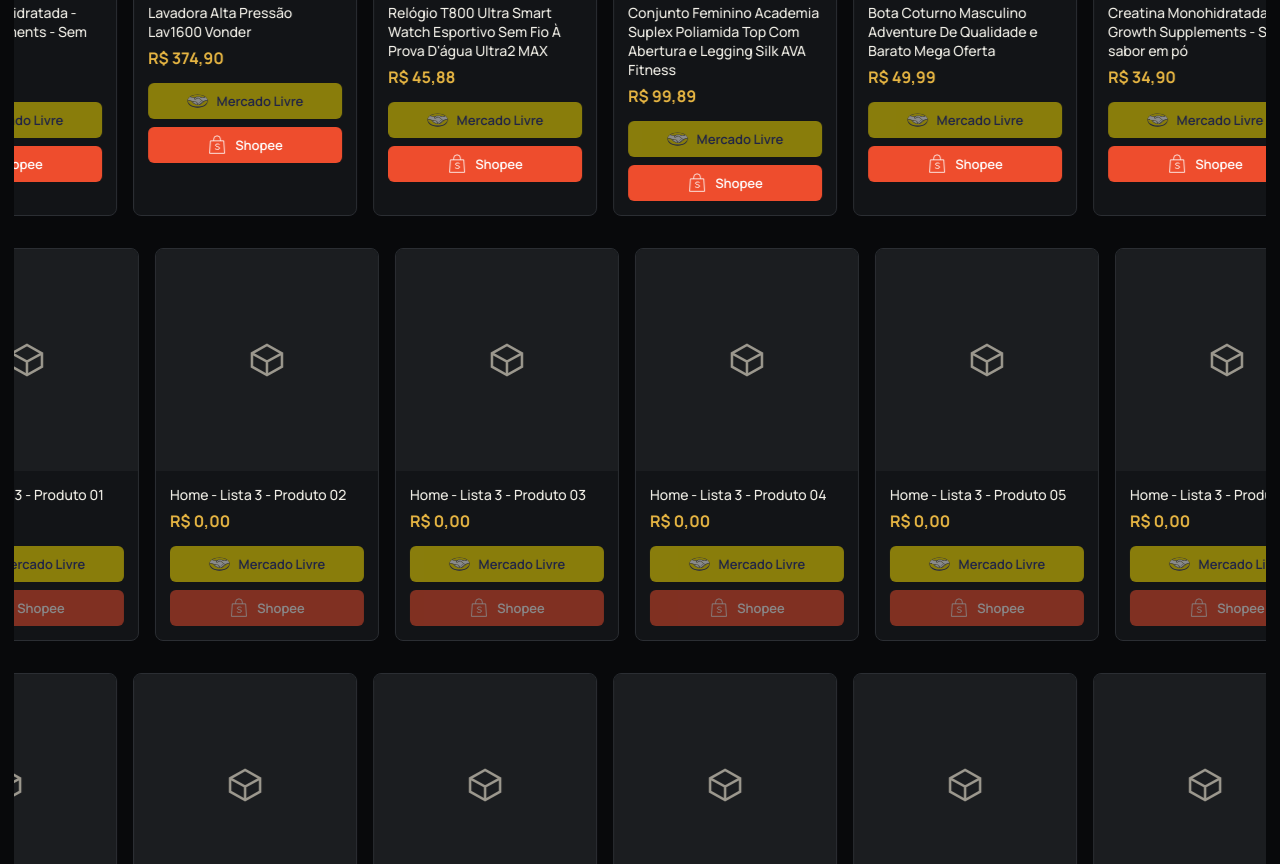
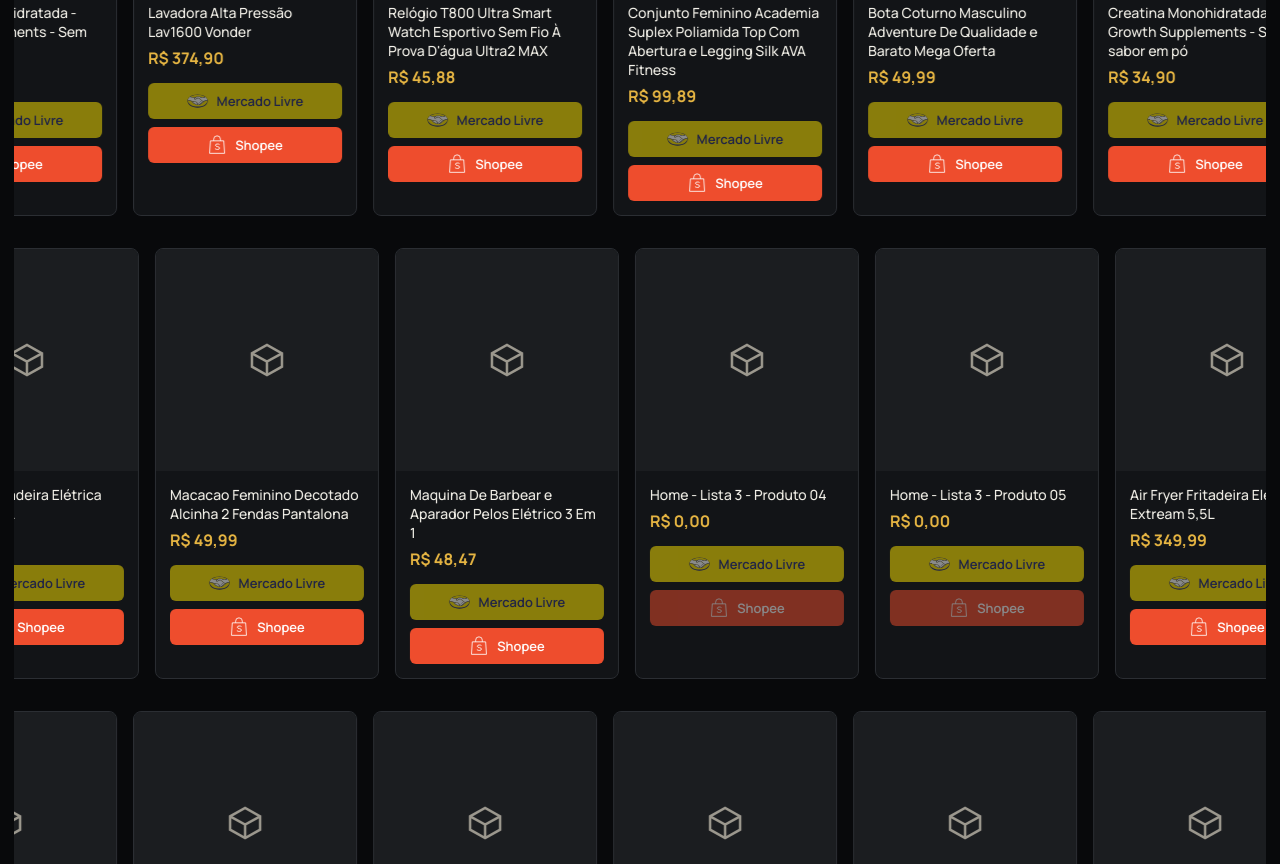
Before and after one commit to WeskleyGrr/Verticetestev6, a plain HTML site: page index.html in a window 1280 px wide. Shown: the part 1335-2199 px from the top of the page. Drawn offline with nearby package versions, Linux system fonts and the light colour scheme.

Commit message:
Update index.html

```diff
--- a/index.html
+++ b/index.html
@@ -116,7 +116,7 @@
     [
     { nome: "Parafusadeira Furadeira 25V Nakasaki Sem Fio a Bateria Profissional Kit Completo com Maleta", preco: "R$ 82,65", imagem: "https://i.postimg.cc/m2jK01ZF/Parafusadeira.jpg", mercadolivre: "COLE_AQUI_O_LINK_DO_MERCADO_LIVRE", shopee: "https://s.shopee.com.br/3g4YAbyegx" }, // Home L1 01
     { nome: "Kit Estética Automotiva Vonixx V-Floc Tok Final Intense 240ml Pneu Pretinho Pano Pincel E Aplicador  ", preco: "R$ 86,90", imagem: "https://i.postimg.cc/WtcpCF2b/kit-vonnix.jpg", mercadolivre: "COLE_AQUI_O_LINK_DO_MERCADO_LIVRE", shopee: "https://s.shopee.com.br/7KxqXujxpl" }, // Home L1 02
-    { nome: "Fone Bluetooth Sem Fio TWS Macaron", preco: "R$ 38,54", imagem: "https://i.postimg.cc/QMvCGxkf/fone-jbl.jpg", mercadolivre: "COLE_AQUI_O_LINK_DO_MERCADO_LIVRE", shopee: "https://s.shopee.com.br/5AtLye9UwF" }, // Home L1 03
+    { nome: "Fone Bluetooth Sem Fio TWS Macaron", preco: "R$ 38,54", imagem: "https://i.postimg.cc/QMvCGxkf/fone-jbl.jpg", mercadolivre: "https://meli.la/2gHa9wD", shopee: "https://s.shopee.com.br/5AtLye9UwF" }, // Home L1 03
     { nome: "Jogo De Panelas 10 Peças Antiaderente Conjunto Frigideira Fervedor tampa de vidro Cor Coffee Cappuccino Kit Talheres", preco: "R$ 199.99", imagem: "https://i.postimg.cc/c1wmzvMF/kit-panelas.jpg", mercadolivre: "COLE_AQUI_O_LINK_DO_MERCADO_LIVRE", shopee: "https://s.shopee.com.br/30orPKneNv" }, // Home L1 04
     { nome: "Inova Bateria Portátil Power Bank 20.000mah/10.000mah Universal carregador 22,5W Com Displaya Visor do nível da bateria", preco: "R$ 113,90", imagem: "https://i.postimg.cc/3JyK7HNb/carregador-portatil.jpg", mercadolivre: "COLE_AQUI_O_LINK_DO_MERCADO_LIVRE", shopee: "https://s.shopee.com.br/W7WRWYyYK" }, // Home L1 05
     ],
@@ -132,9 +132,9 @@
 
     // ---------- HOME: LISTA 3 ----------
     [
-    { nome: "Home - Lista 3 - Produto 01", preco: "R$ 0,00", imagem: "", mercadolivre: "COLE_AQUI_O_LINK_DO_MERCADO_LIVRE", shopee: "COLE_AQUI_O_LINK_DA_SHOPEE" }, // Home L3 01
-    { nome: "Home - Lista 3 - Produto 02", preco: "R$ 0,00", imagem: "", mercadolivre: "COLE_AQUI_O_LINK_DO_MERCADO_LIVRE", shopee: "COLE_AQUI_O_LINK_DA_SHOPEE" }, // Home L3 02
-    { nome: "Home - Lista 3 - Produto 03", preco: "R$ 0,00", imagem: "", mercadolivre: "COLE_AQUI_O_LINK_DO_MERCADO_LIVRE", shopee: "COLE_AQUI_O_LINK_DA_SHOPEE" }, // Home L3 03
+    { nome: "Air Fryer Fritadeira Elétrica Extream 5,5L", preco: "R$ 349,99", imagem: "", mercadolivre: "COLE_AQUI_O_LINK_DO_MERCADO_LIVRE", shopee: "https://s.shopee.com.br/8fTEDWLcKL" }, // Home L3 01
+    { nome: "Macacao Feminino Decotado Alcinha 2 Fendas Pantalona", preco: "R$ 49,99", imagem: "", mercadolivre: "COLE_AQUI_O_LINK_DO_MERCADO_LIVRE", shopee: "https://s.shopee.com.br/1BNDHqGXkl" }, // Home L3 02
+    { nome: "Maquina De Barbear e Aparador Pelos Elétrico 3 Em 1", preco: "R$ 48,47", imagem: "", mercadolivre: "COLE_AQUI_O_LINK_DO_MERCADO_LIVRE", shopee: "https://s.shopee.com.br/2qVRHGj6PZ" }, // Home L3 03
     { nome: "Home - Lista 3 - Produto 04", preco: "R$ 0,00", imagem: "", mercadolivre: "COLE_AQUI_O_LINK_DO_MERCADO_LIVRE", shopee: "COLE_AQUI_O_LINK_DA_SHOPEE" }, // Home L3 04
     { nome: "Home - Lista 3 - Produto 05", preco: "R$ 0,00", imagem: "", mercadolivre: "COLE_AQUI_O_LINK_DO_MERCADO_LIVRE", shopee: "COLE_AQUI_O_LINK_DA_SHOPEE" }, // Home L3 05
     ],
```
